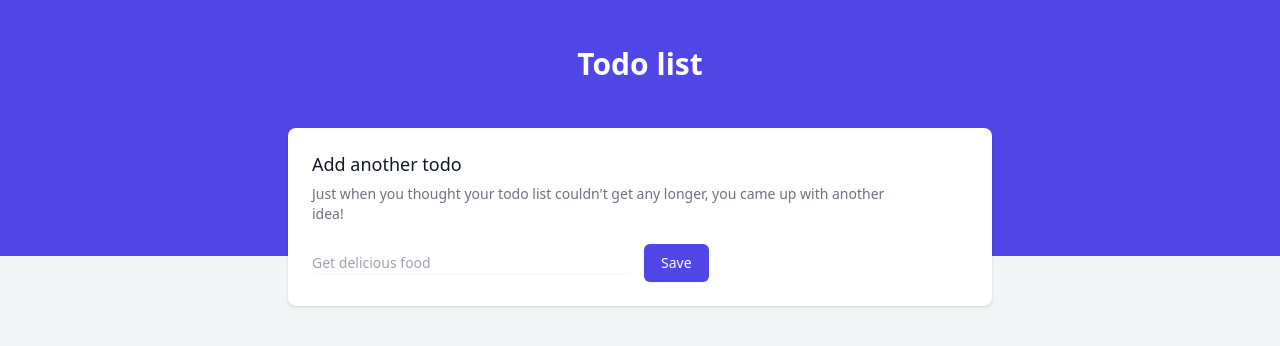
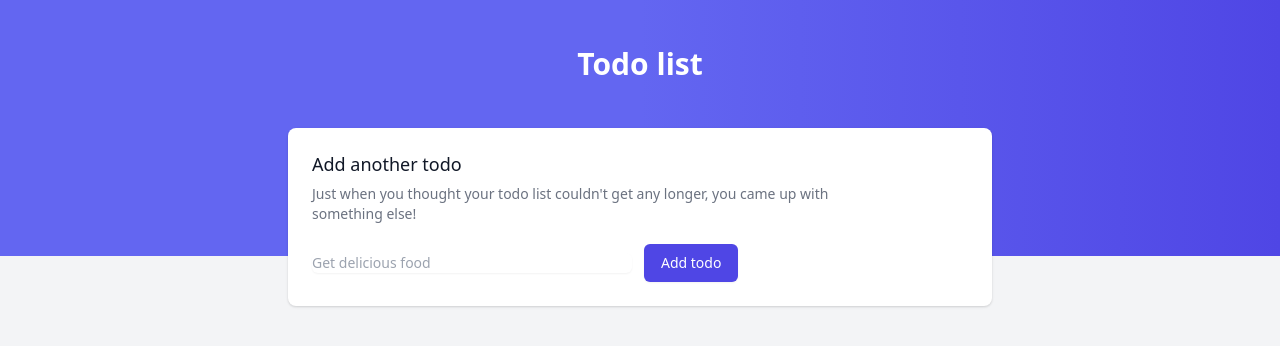
Before and after one commit to Lexus123/todo, a React (Create React App) app: page / in a window 1280 px wide. Shown: the top 346 px of the page. Built offline with nearby package versions, Linux system fonts and the light colour scheme; a web font is replaced by a local one.

Commit message:
Functionality done

```diff
--- a/src/components/form/Form.js
+++ b/src/components/form/Form.js
@@ -1,12 +1,37 @@
-export default function Form() {
+import { Fragment, useState } from "react";
+
+const Form = (props) => {
+	const [todoText, setTodoText] = useState("");
+
+	const onChangeTodo = (event) => {
+		setTodoText(event.target.value);
+	};
+
+	const onSubmitHandler = (event) => {
+		event.preventDefault();
+
+		const createdAt = Date.now();
+
+		const todo = {
+			createdAt: createdAt,
+			id: createdAt,
+			text: todoText,
+		};
+
+		// Add it to the list
+		props.onSubmit(todo);
+
+		// Reset to empty
+		setTodoText("");
+	}
+
 	return (
-		<div className="bg-white shadow rounded-lg">
-			<div className="px-4 py-5 sm:p-6">
+		<Fragment>
 			<h3 className="text-lg leading-6 font-medium text-gray-900">Add another todo</h3>
 			<div className="mt-2 max-w-xl text-sm text-gray-500">
-					<p>Just when you thought your todo list couldn't get any longer, you came up with another idea!</p>
+				<p>Just when you thought your todo list couldn't get any longer, you came up with something else!</p>
 			</div>
-				<form className="mt-5 sm:flex sm:items-center">
+			<form className="mt-5 sm:flex sm:items-center" onSubmit={onSubmitHandler}>
 				<div className="w-full sm:max-w-xs">
 					<label htmlFor="todo" className="sr-only">
 						Todo
@@ -18,16 +43,20 @@ export default function Form() {
 						className="shadow-sm focus:ring-indigo-500 focus:border-indigo-500 block w-full sm:text-sm border-gray-300 rounded-md"
 						placeholder="Get delicious food"
 						autoComplete="none"
+						onChange={onChangeTodo}
+						value={todoText}
 					/>
 				</div>
 				<button
 					type="submit"
 					className="mt-3 w-full inline-flex items-center justify-center px-4 py-2 border border-transparent shadow-sm font-medium rounded-md text-white bg-indigo-600 hover:bg-indigo-700 focus:outline-none focus:ring-2 focus:ring-offset-2 focus:ring-indigo-500 sm:mt-0 sm:ml-3 sm:w-auto sm:text-sm"
 				>
-						Save
+					Add todo
 				</button>
 			</form>
-			</div>
-		</div>
+		</Fragment>
+
 	)
 }
+
+export default Form;
--- a/src/components/layout/Layout.js
+++ b/src/components/layout/Layout.js
@@ -2,17 +2,39 @@ import { Disclosure } from '@headlessui/react';
 import { SearchIcon } from '@heroicons/react/solid';
 import Form from '../form/Form';
 import Card from '../ui/Card';
+import Todos from '../todo/Todos';
+import { useState } from 'react';
 
-export default function Layout() {
+const Layout = (props) => {
+	const [todos, setTodos] = useState([]);
+
+	const addTodo = (todo) => {
+		setTodos(previousTodos => [...previousTodos, todo]);
+	};
+
 	return (
 		<div className="min-h-screen bg-gray-100">
-			<div className="bg-indigo-600 pb-32">
-				<Disclosure as="nav" className="bg-indigo-600">
+			<div className="bg-gradient-to-r from-indigo-500 via-indigo-500 to-indigo-600  pb-32">
+				<Disclosure as="nav" className="bg-gradient-to-r from-indigo-500 via-indigo-500 to-indigo-600">
 					<div className="max-w-5xl mx-auto px-2 sm:px-4 lg:px-8">
 						<div className="relative h-32 flex items-center justify-between">
 							<div className="flex-1 px-2 flex justify-center">
 								<h1 className="text-3xl font-bold text-white">Todo list</h1>
-								{/* <label htmlFor="search" className="sr-only">
+							</div>
+						</div>
+					</div>
+				</Disclosure>
+			</div>
+
+			<main className="-mt-32">
+				<Card padding={true}>
+					<Form onSubmit={addTodo} />
+				</Card>
+				<Card padding={false}>
+					<Todos todos={todos} />
+				</Card>
+				{/* <Card>
+					<label htmlFor="search" className="sr-only">
 						Search
 					</label>
 					<div className="relative text-gray-400 focus-within:text-gray-600">
@@ -26,18 +48,11 @@ export default function Layout() {
 							type="search"
 							name="search"
 						/>
-									</div> */}
 					</div>
-						</div>
-					</div>
-				</Disclosure>
-			</div>
-
-			<main className="-mt-32">
-				<Card>
-					<Form />
-				</Card>
+				</Card> */}
 			</main>
 		</div>
 	)
 }
+
+export default Layout;
--- /dev/null
+++ b/src/components/todo/Todo.js
@@ -0,0 +1,61 @@
+import { CheckCircleIcon } from '@heroicons/react/outline'
+import { CalendarIcon } from '@heroicons/react/solid';
+
+const getDateTime = (datetime) => {
+	const timeOptions = {
+		weekday: 'long',
+		year: 'numeric',
+		month: 'long',
+		day: 'numeric',
+		hour: '2-digit',
+		hour12: false,
+		minute: '2-digit',
+		second: '2-digit'
+	};
+
+	return datetime.toLocaleTimeString(undefined, timeOptions);
+};
+
+const Todo = (props) => {
+	const dateTime = getDateTime(new Date(props.todo.createdAt));
+
+	return (
+		<li>
+			<a href="#" className="block hover:bg-gray-50">
+				<div className="p-4">
+					<div className="flex items-start">
+						<div className="flex-shrink-0">
+							<CheckCircleIcon className="h-6 w-6 text-green-400" aria-hidden="true" />
+						</div>
+						<div className="ml-3 w-0 flex-1 pt-0.5">
+							<p className="text-sm font-medium text-gray-900">{props.todo.text}</p>
+							{/* <p className="mt-1 text-sm text-gray-500">Added on: {props.todo.createdAt}</p> */}
+							<div className="mt-2 flex">
+
+								<div className="flex items-center text-sm text-gray-500">
+									<CalendarIcon className="flex-shrink-0 mr-1.5 h-5 w-5 text-gray-400" aria-hidden="true" />
+									<p>
+										Added on <time dateTime={props.todo.createdAt}>{dateTime}</time>
+									</p>
+								</div>
+							</div>
+						</div>
+						<div className="ml-4 flex-shrink-0 flex">
+							{/* <button
+									className="bg-white rounded-md inline-flex text-gray-400 hover:text-gray-500 focus:outline-none focus:ring-2 focus:ring-offset-2 focus:ring-indigo-500"
+									onClick={() => {
+										setShow(false)
+									}}
+								>
+									<span className="sr-only">Close</span>
+									<XIcon className="h-5 w-5" aria-hidden="true" />
+								</button> */}
+						</div>
+					</div>
+				</div>
+			</a>
+		</li>
+	)
+}
+
+export default Todo;
--- /dev/null
+++ b/src/components/todo/Todos.js
@@ -0,0 +1,15 @@
+import Todo from './Todo';
+
+const Todos = (props) => {
+	return (
+		<div className="bg-white shadow overflow-hidden rounded-lg">
+			<ul className="divide-y divide-gray-200">
+				{props.todos.map((todo) => (
+					<Todo todo={todo} key={todo.id} />
+				))}
+			</ul>
+		</div>
+	)
+}
+
+export default Todos;
--- a/src/components/ui/Card.js
+++ b/src/components/ui/Card.js
@@ -1,7 +1,13 @@
 const Card = (props) => {
 	return (
 		<div className="max-w-3xl mx-auto pb-12 px-4 sm:px-6 lg:px-8">
-			{props.children}
+			<div className="bg-white shadow rounded-lg">
+				{props.padding ?
+					<div className="px-4 py-5 sm:p-6">
+						{props.children}
+					</div> :
+					props.children}
+			</div>
 		</div>
 	);
 };
```
Lines whose indentation alone changed are shown as unchanged.
